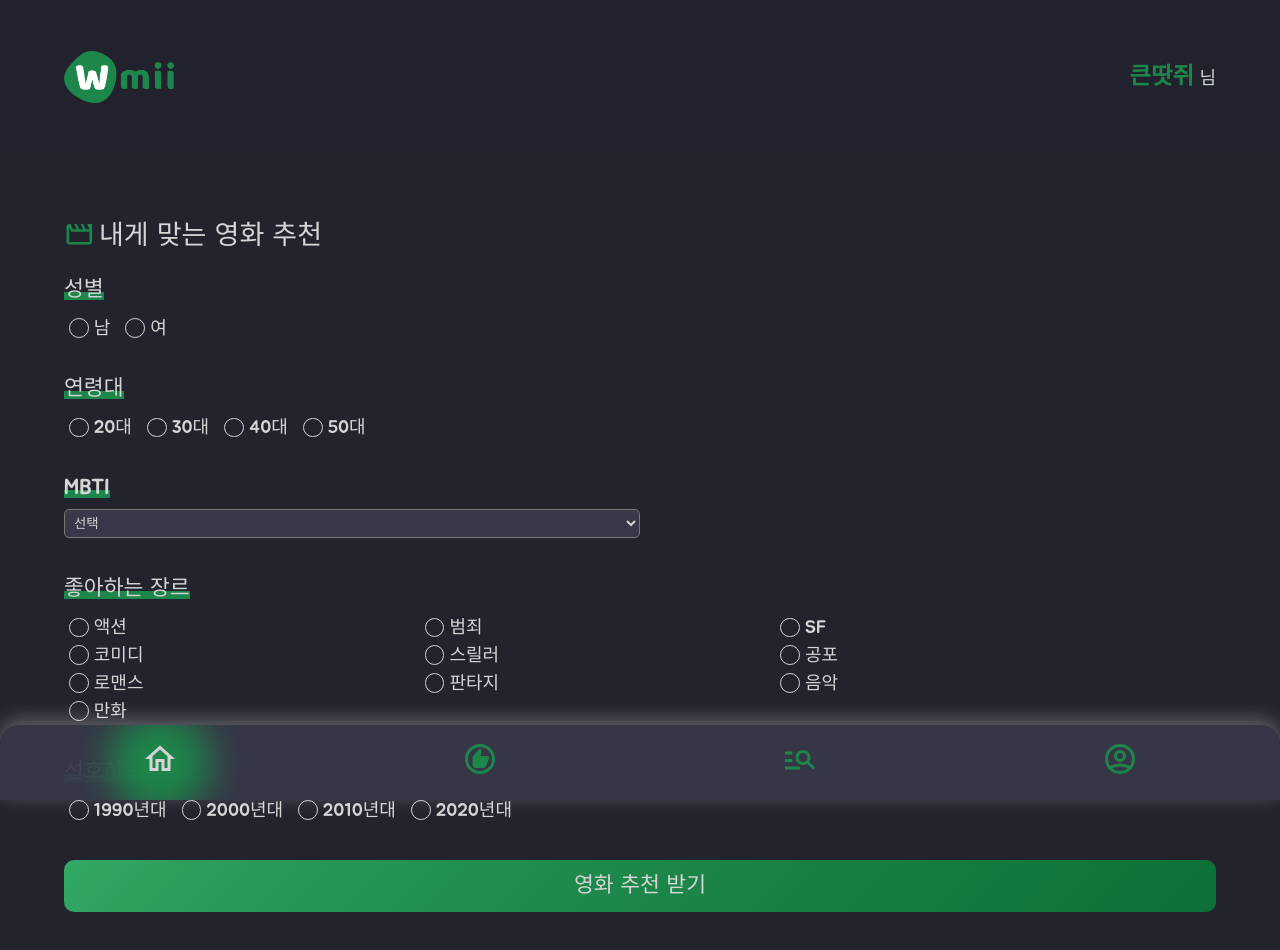
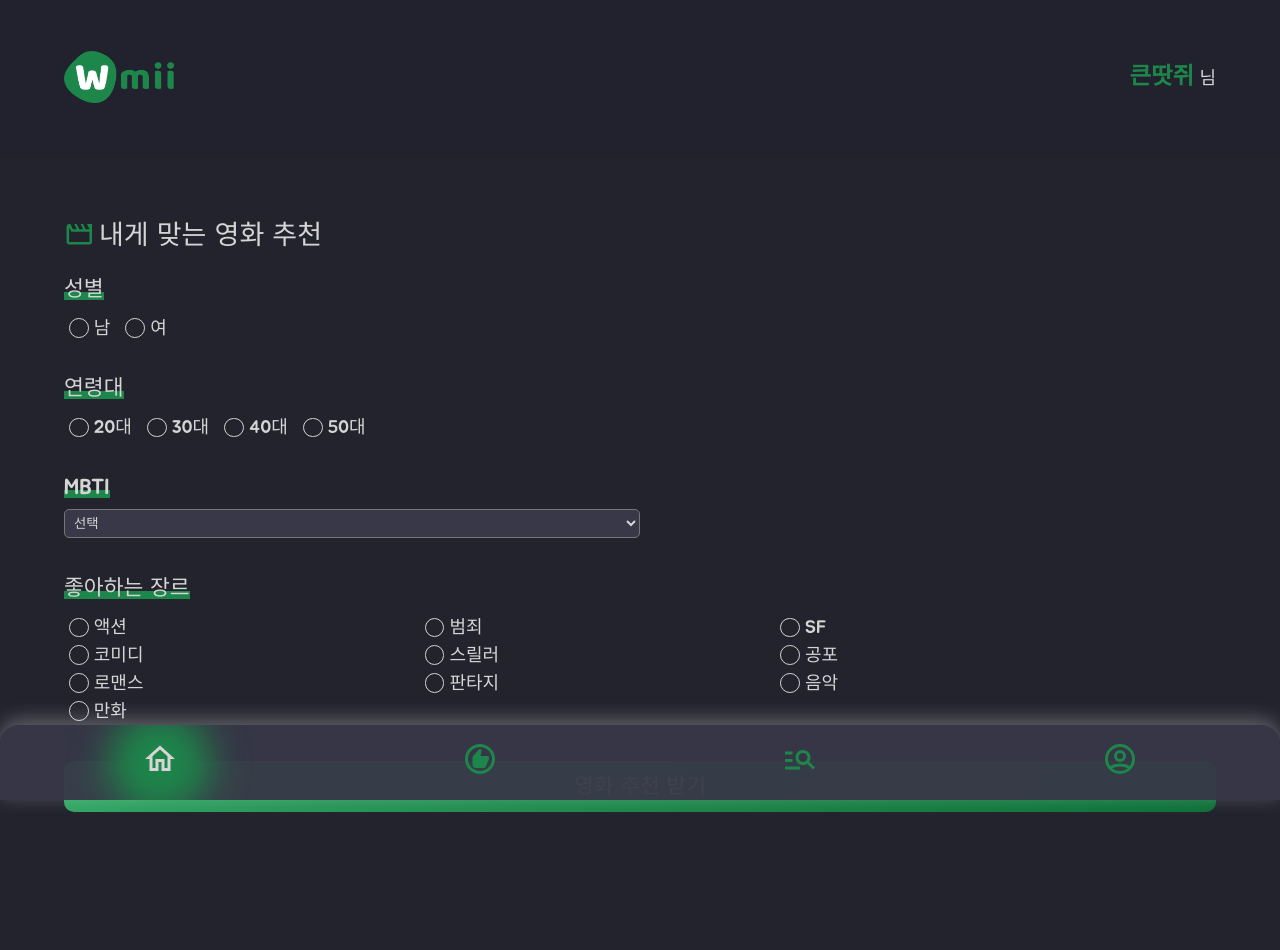
Before and after one commit to devwoodie/wmii-frontend, a React (Create React App) app: page /recommend in a window 1280 px wide. Shown: the top 950 px of the page. Built offline with nearby package versions, Linux system fonts and the light colour scheme.

Commit message:
feat : 영화 추천 페이지 장르 props 넘기기

```diff
--- a/src/component/Recommend.js
+++ b/src/component/Recommend.js
@@ -6,32 +6,40 @@ import {useEffect, useState} from "react";
 const Recommend = () => {
 
     const [recommend, setRecommend] = useState(false);
+    const [isGenre, setIsGenre] = useState('');
 
-    const movieRecommend = () => {
 
-        setRecommend(true)
+    const handleClick = () => {
+        const genre = document.querySelectorAll('input[name="genre"]');
+        genre.forEach((genres) => {
+            if(genres.checked){
+                setIsGenre(genres.value)
+                setRecommend(true);
+            };
+        });
+
     };
+
 
     return(
         <div className="Recommend inner">
             <h2 className="wrap-tit"><span className="tit-icon"><MdOutlineMovieCreation/></span> 내게 맞는 영화 추천</h2>
             {
                 recommend ?
-                    <RecommendList /> :
+                    <RecommendList isGenre={isGenre} /> :
                     <form className="recommend-qa">
                         <Gender />
                         <Age />
                         <Mbti />
                         <Genre />
-                        <Year />
-                        <button onClick={movieRecommend} className="recommend-btn" type="button">영화 추천 받기</button>
+                        <button onClick={handleClick} className="recommend-btn" type="button">영화 추천 받기</button>
                     </form>
             }
         </div>
     )
 }
 //성별
-const Gender = () => {
+const Gender = ({}) => {
     return(
         <div className="qa-wrap">
             <h3 className="question">성별</h3>
@@ -152,30 +160,5 @@ const Genre = () => {
         </div>
     )
 }
-//year
-const Year = () => {
-    return(
-        <div className="qa-wrap">
-            <h3 className="question">선호하는 연도</h3>
-            <div className="answer-wrap">
-                <div className="answer">
-                    <input value="1990" name="year" id="1990" type="radio" />
-                    <label htmlFor="1990">1990년대</label>
-                </div>
-                <div className="answer">
-                    <input value="2000" name="year" id="2000" type="radio" />
-                    <label htmlFor="2000">2000년대</label>
-                </div>
-                <div className="answer">
-                    <input value="2010" name="year" id="2010" type="radio" />
-                    <label htmlFor="2010">2010년대</label>
-                </div>
-                <div className="answer">
-                    <input value="2020" name="year" id="2020" type="radio" />
-                    <label htmlFor="2020">2020년대</label>
-                </div>
-            </div>
-        </div>
-    )
-}
+
 export default Recommend;
--- a/src/component/RecommendList.js
+++ b/src/component/RecommendList.js
@@ -1,4 +1,5 @@
-const RecommendList = () => {
+const RecommendList = ({isGenre}) => {
+    console.log(isGenre)
     return(
         <div className="RecommendList SearchMovies">
             <div className="search-movie-list">
```
